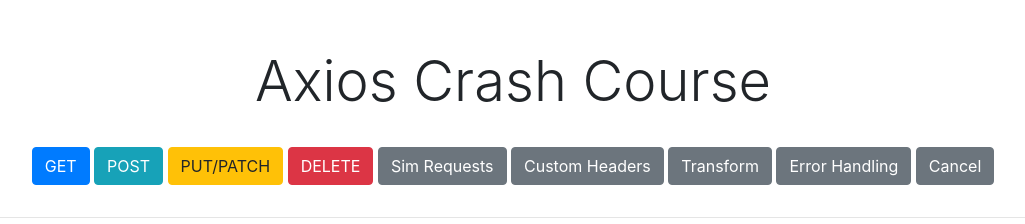
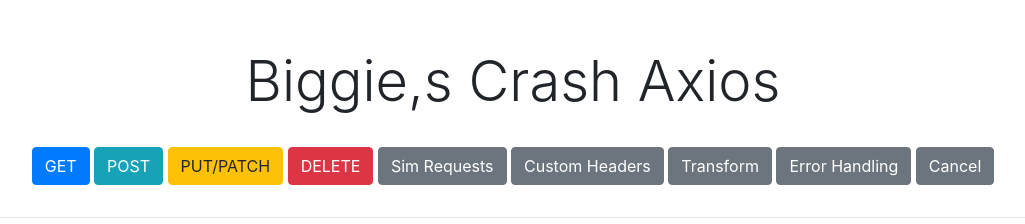
Before and after one commit to olorunyomi97/Axios, a plain HTML site: page index.html in a window 1280 px wide. Shown: the whole page, without its empty margins (127-1152 px from the left). Drawn offline with nearby package versions, Linux system fonts and the light colour scheme.

```diff
--- a/index.html
+++ b/index.html
@@ -15,7 +15,7 @@
   <body>
     <div class="container my-5">
       <div class="text-center">
-        <h1 class="display-4 text-center mb-3">Axios Crash Course</h1>
+        <h1 class="display-4 text-center mb-3">Biggie,s Crash Axios</h1>
         <button class="btn btn-primary my-3" id="get">GET</button>
         <button class="btn btn-info" id="post">POST</button>
         <button class="btn btn-warning" id="update">PUT/PATCH</button>
```
